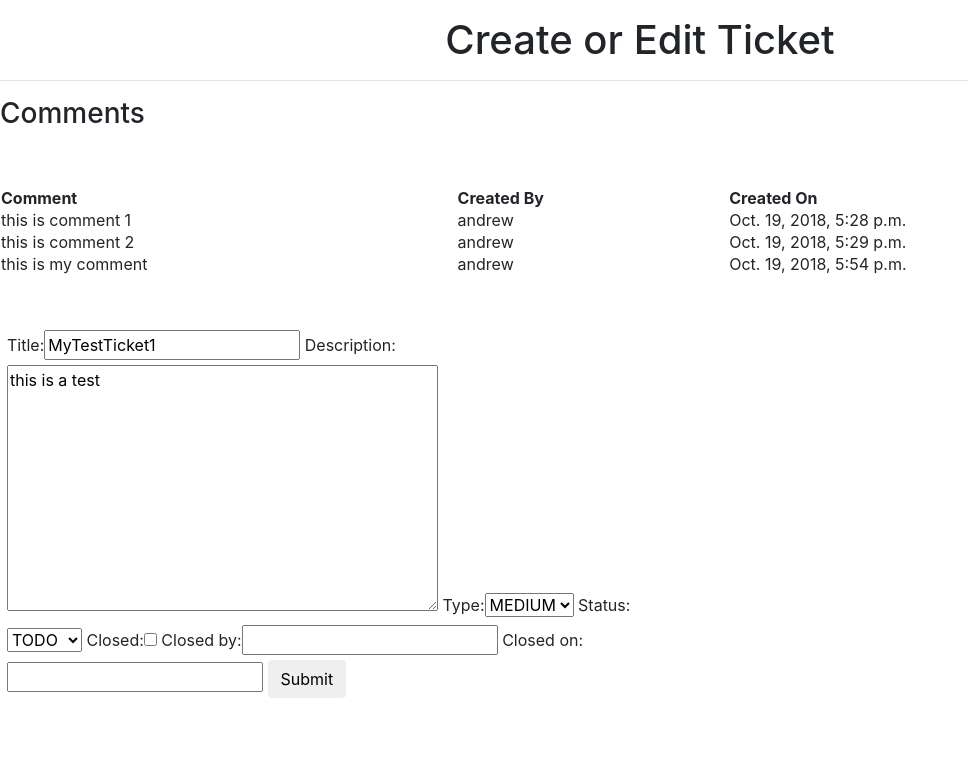
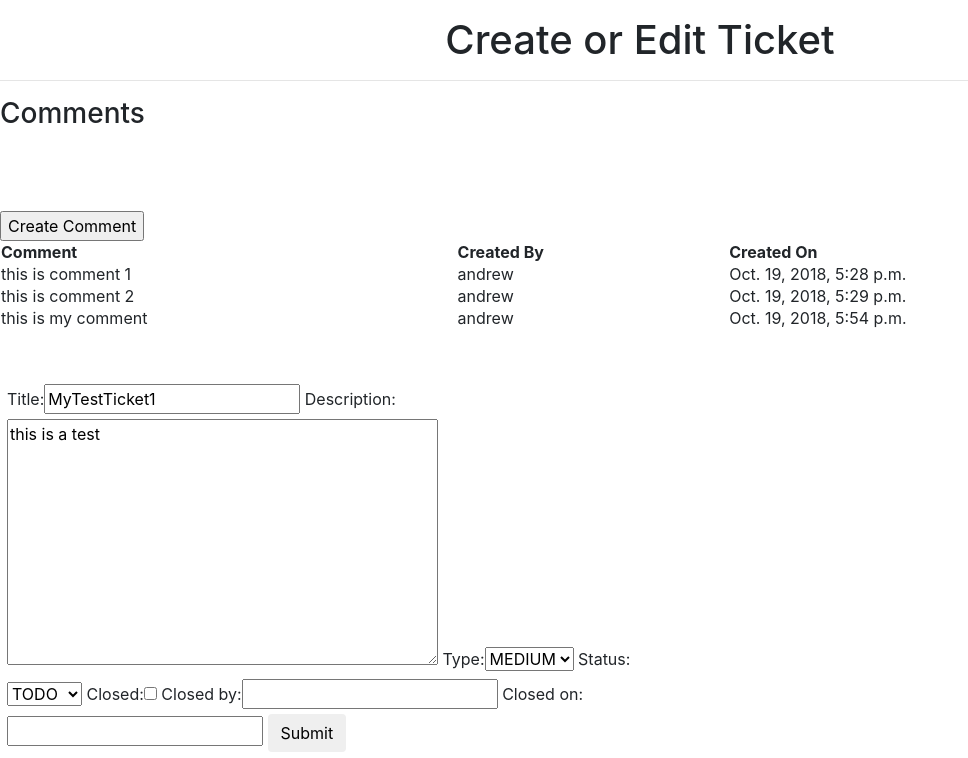
Before and after one commit to andrew-carton/unicorn, a Django app: page /tickets/4/edit/ in a window 1280 px wide. Shown: the part 56-814 px from the top of the page, without its empty margins (0-968 px from the left). Before the commit the page ends 748 px from the top, so only its background shows below. Run offline with Django 3.2, Linux system fonts and the light colour scheme; data comes from the database, SQL or seed files in the repository; both versions use the stored data as it was after the commit; some libraries are stand-ins or nearby versions.

Commit message:
added comments to edit ticket

```diff
--- a/issues/templates/commentform.html
+++ b/issues/templates/commentform.html
@@ -6,6 +6,7 @@
 {% block page_heading %}Create Comment{% endblock %}
 
 {% block content %}
+
 
 <form method="POST" style="padding: 7px 7px 7px 7px;">
 			{% csrf_token %}
--- a/issues/templates/ticketform.html
+++ b/issues/templates/ticketform.html
@@ -6,6 +6,7 @@
 {% block page_heading %}Create or Edit Ticket{% endblock %}
 
 {% block content %}
+{% if not create %}
 {% if comments.count > 0 %}
 <h3>Comments</h3>
 <br><br>
@@ -15,8 +16,18 @@
 	<th>Created By</th>
 	<th>Created On</th>
   </tr>
+{% else %}
+No Comments
 {% endif %}
 
+<br>
+
+<form action="{% url 'create_comment'%}">
+    <input type="submit" value="Create Comment" />
+</form>
+
+
+<br>
 {% for comment in comments %}
 <tr>
 	<td>{{ comment.comment }}</td>
@@ -25,6 +36,7 @@
 </tr>
 {% endfor %}
 </table>
+{% endif %}
 
 <br><br>
 
--- a/issues/templates/tickets.html
+++ b/issues/templates/tickets.html
@@ -6,7 +6,6 @@
 {% block page_heading %}List of Tickets{% endblock %}
 
 {% block content %}
-<h1> Tickets </h1>
 
 <table style="width:100%">
   <tr>
--- a/issues/urls.py
+++ b/issues/urls.py
@@ -3,7 +3,7 @@ from .views import tickets, create_ticket, create_comment, edit_ticket
 
 urlpatterns = [
     url(r'^$', tickets, name='tickets'),
-	url(r'^ticketform$', create_ticket, name='create_or_edit_ticket'),
+	url(r'^ticketform$', create_ticket, name='create_ticket'),
 	url(r'^(?P<pk>\d+)/edit/$', edit_ticket, name='edit_ticket'),
 	url(r'^commentform$', create_comment, name='create_comment')
 ]
--- a/issues/views.py
+++ b/issues/views.py
@@ -19,7 +19,8 @@ def create_ticket(request, pk=None):
 	else:
 		form = TicketForm(instance=post)
 	comments = Comment.objects.all().filter(ticket=post)
-	return render(request, 'ticketform.html', {'form': form, "comments" : comments})
+	create = True
+	return render(request, 'ticketform.html', {'form': form, "comments" : comments, "ticket": post, "create": create})
 
 def edit_ticket(request, pk=None):
 	post = get_object_or_404(Ticket, pk=pk) if pk else None
@@ -32,7 +33,8 @@ def edit_ticket(request, pk=None):
 	else:
 		form = TicketFormEdit(instance=post)
 	comments = Comment.objects.all().filter(ticket=post)
-	return render(request, 'ticketform.html', {'form': form, "comments" : comments})
+	create = False
+	return render(request, 'ticketform.html', {'form': form, "comments" : comments, "ticket": post, "create": create})
 
 def create_comment(request, pk=None):
 	post = get_object_or_404(Comment, pk=pk) if pk else None
--- a/templates/base.html
+++ b/templates/base.html
@@ -20,8 +20,7 @@
 					<li class="nav-item"><a class="nav-link" href="{% url 'home' %}">Home</a></li>
 					{% if user.is_authenticated %}
 						<li class="nav-item"><a class="nav-link" href="{% url 'tickets' %}">Ticket List</a></li>
-						<li class="nav-item"><a class="nav-link" href="{% url 'create_or_edit_ticket' %}">Create Ticket</a></li>
-						<li class="nav-item"><a class="nav-link" href="{% url 'create_comment' %}">Create Comment</a></li>
+						<li class="nav-item"><a class="nav-link" href="{% url 'create_ticket' %}">Create Ticket</a></li>
 						<li class="nav-item"><a class="nav-link" href="{% url 'logout' %}">Logout</a></li>
 					{% else %}
 						<li class="nav-item"><a class="nav-link" href="{% url 'login' %}">Login</a></li>
```
Also changed, not shown: db.sqlite3.
